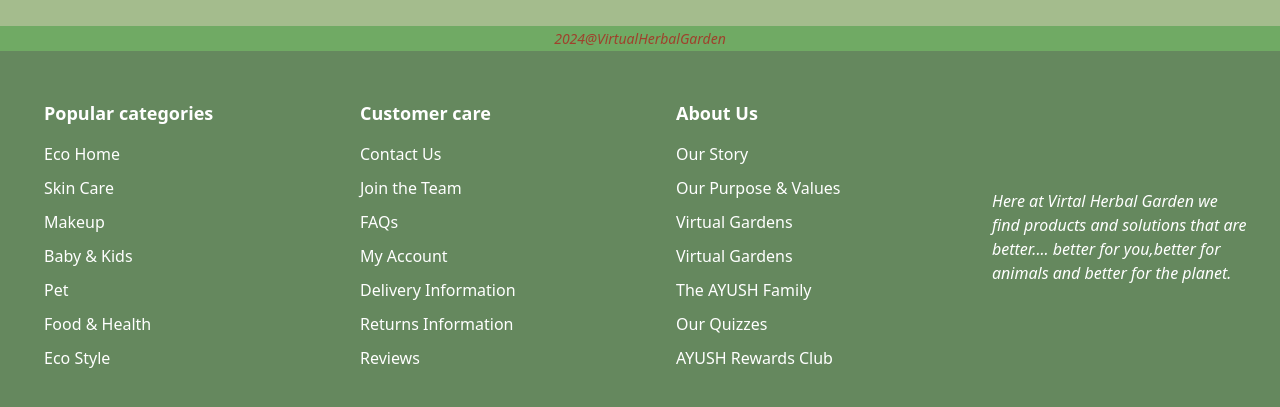
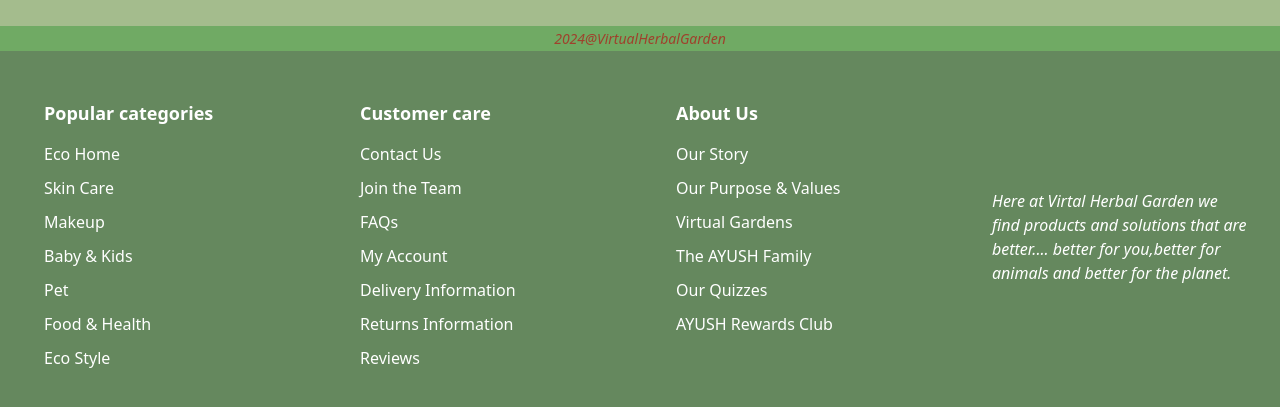
Before and after one commit to Sneha-005/Virtual-Herbal-Garden, a plain HTML site: page index.html in a window 1280 px wide. Shown: the part 1564-1971 px from the top of the page. Drawn offline with nearby package versions, Linux system fonts and the light colour scheme.

Commit message:
Update index.html

```diff
--- a/index.html
+++ b/index.html
@@ -167,7 +167,6 @@
               <li>Our Story</li>
               <li>Our Purpose & Values</li>
               <li>Virtual Gardens</li>
-              <li>Virtual Gardens</li>
               <li>The AYUSH Family</li>
               <li>Our Quizzes</li>
               <li>AYUSH Rewards Club</li>
```
